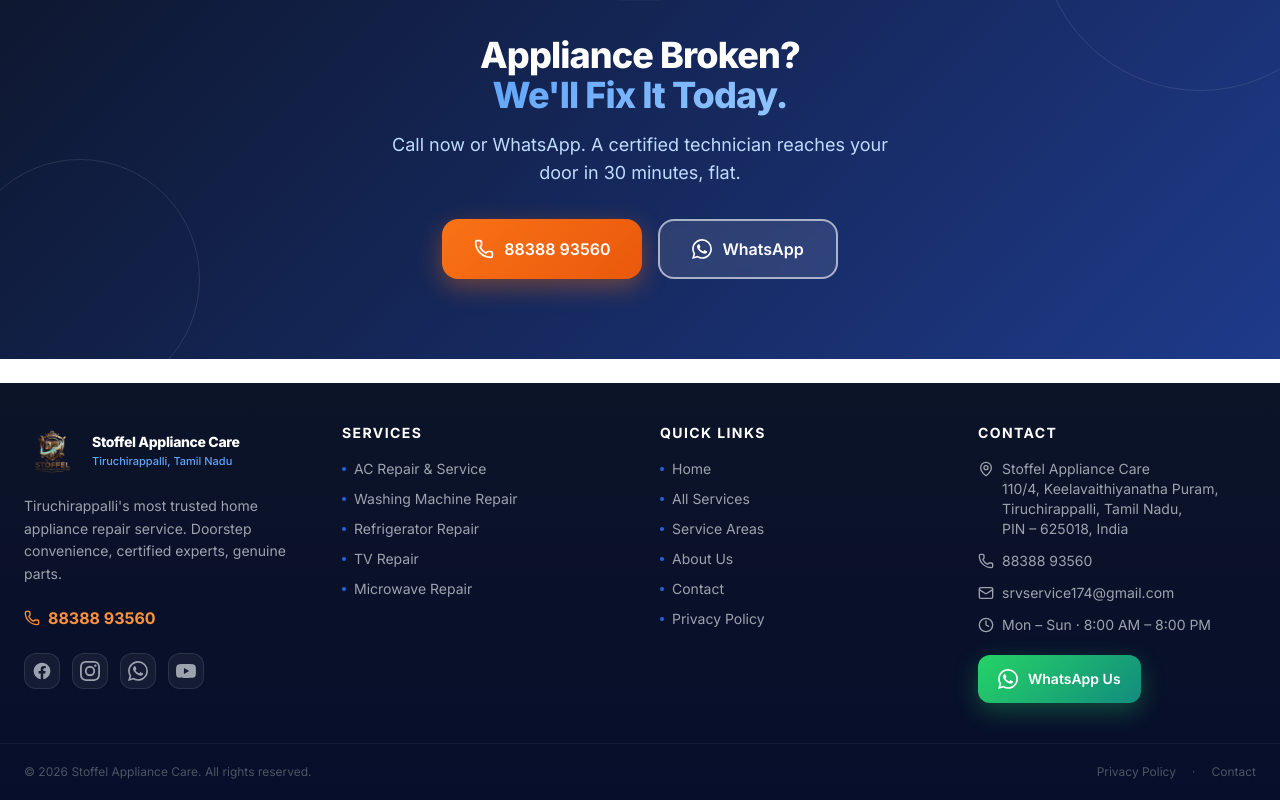
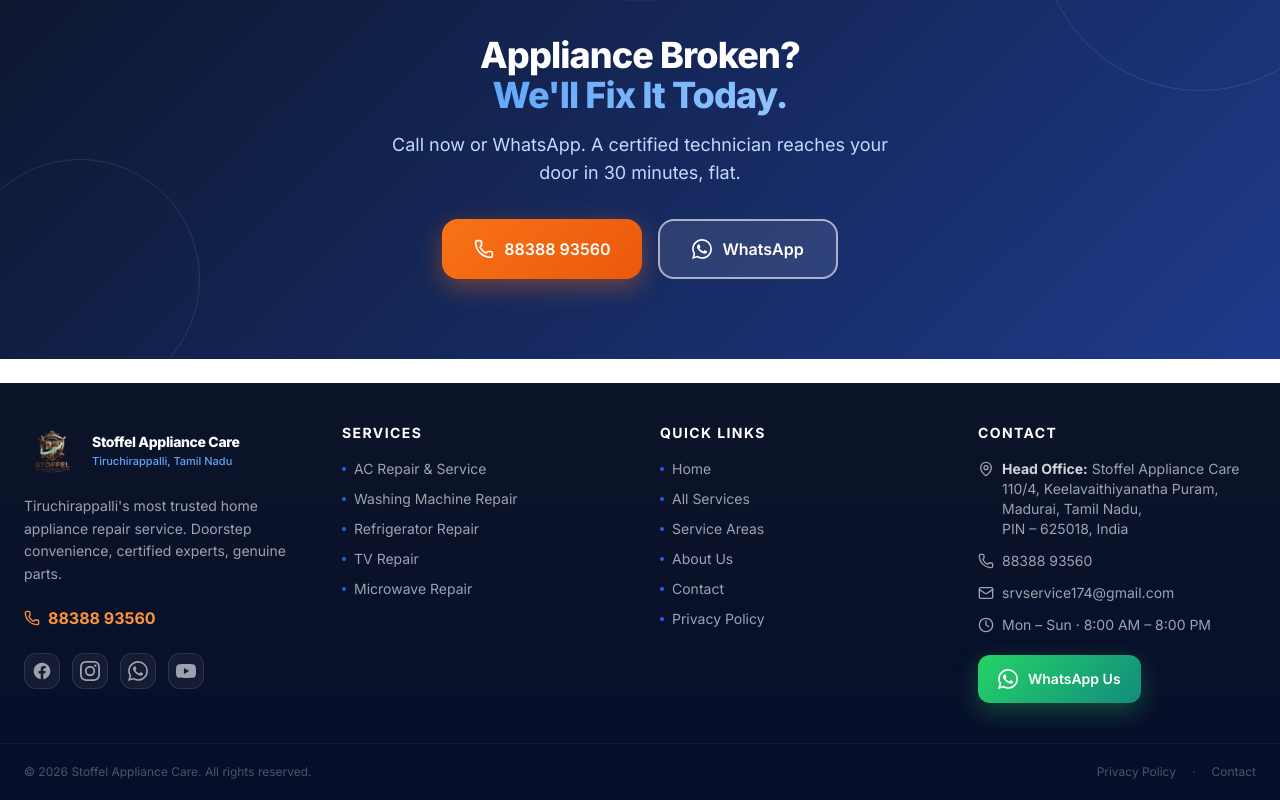
Before and after one commit to socialhyptools/stoffel_appliance_care, a Next.js app: page / in a window 1280 px wide. Shown: the part 5929-6729 px from the top of the page. Built offline with nearby package versions, Linux system fonts and the light colour scheme.

Commit message:
Update footer address to Head Office with Madurai

```diff
--- a/src/components/Footer.tsx
+++ b/src/components/Footer.tsx
@@ -81,9 +81,9 @@ export default function Footer() {
                 <p className="flex items-start gap-2">
                   <MapPin className="w-4 h-4 flex-shrink-0 mt-0.5" />
                   <span>
-                    Stoffel Appliance Care<br />
+                    <strong className="text-gray-300">Head Office:</strong> Stoffel Appliance Care<br />
                     110/4, Keelavaithiyanatha Puram,<br />
-                    Tiruchirappalli, Tamil Nadu,<br />
+                    Madurai, Tamil Nadu,<br />
                     PIN – 625018, India
                   </span>
                 </p>
```
